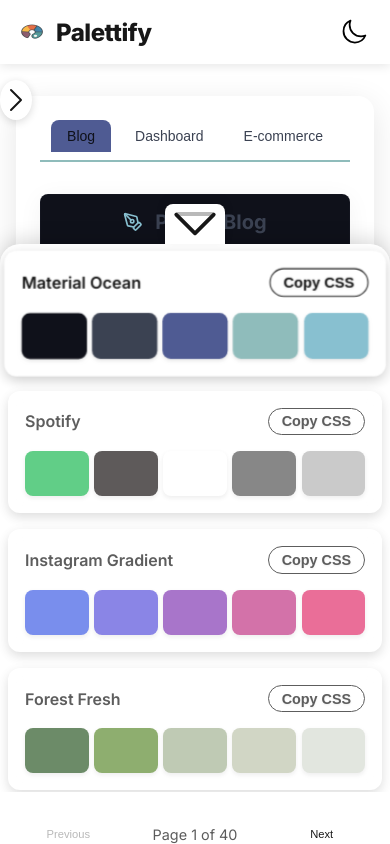
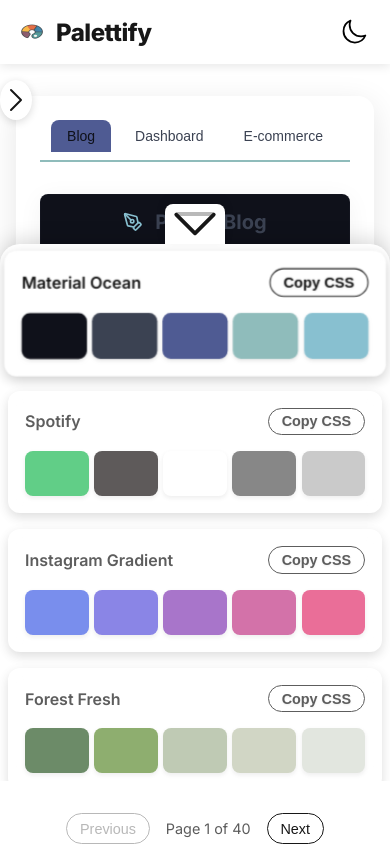
Before and after one commit to KevinReyhanW/palettify, a Next.js app: page / in a window 390 px wide. Built offline with nearby package versions, Linux system fonts and the light colour scheme.

Commit message:
fix conflicted styling

```diff
--- a/src/components/PaletteRightSidebar.css
+++ b/src/components/PaletteRightSidebar.css
@@ -193,7 +193,7 @@
   margin-top: 2rem;
 }
 
-.nav-button {
+.nav-button-sidebar {
   background: var(--background);
   border: 1px solid var(--foreground);
   color: var(--foreground);
@@ -204,12 +204,12 @@
   transition: all 0.2s ease;
 }
 
-.nav-button:hover {
+.nav-button-sidebar:hover {
   background: var(--foreground);
   color: var(--background);
 }
 
-.nav-button:disabled {
+.nav-button-sidebar:disabled {
   opacity: 0.3;
   cursor: not-allowed;
 }
@@ -283,7 +283,7 @@
     padding: 0.5rem;
   }
 
-  .nav-button {
+  .nav-button-sidebar {
     padding: 0.4rem 0.8rem;
     font-size: 0.9rem;
   }
--- a/src/components/PaletteRightSidebar.tsx
+++ b/src/components/PaletteRightSidebar.tsx
@@ -131,7 +131,7 @@
       </AnimatePresence>
       <div className="palette-navigation">
         <button
-          className="nav-button"
+          className="nav-button-sidebar"
           onClick={goToPreviousPage}
           disabled={page === 0}
         >
@@ -141,7 +141,7 @@
           Page {page + 1} of {totalPages}
         </span>
         <button
-          className="nav-button"
+          className="nav-button-sidebar"
           onClick={goToNextPage}
           disabled={page === totalPages - 1}
         >
--- a/src/components/previews/Dashboard.css
+++ b/src/components/previews/Dashboard.css
@@ -4,7 +4,6 @@
   grid-template-columns: 240px 1fr;
   grid-template-rows: auto 1fr;
   border-radius: 16px;
-  min-height: 70vh;
   background-color: var(--background-color);
   color: var(--foreground-color);
   overflow: hidden;
```
